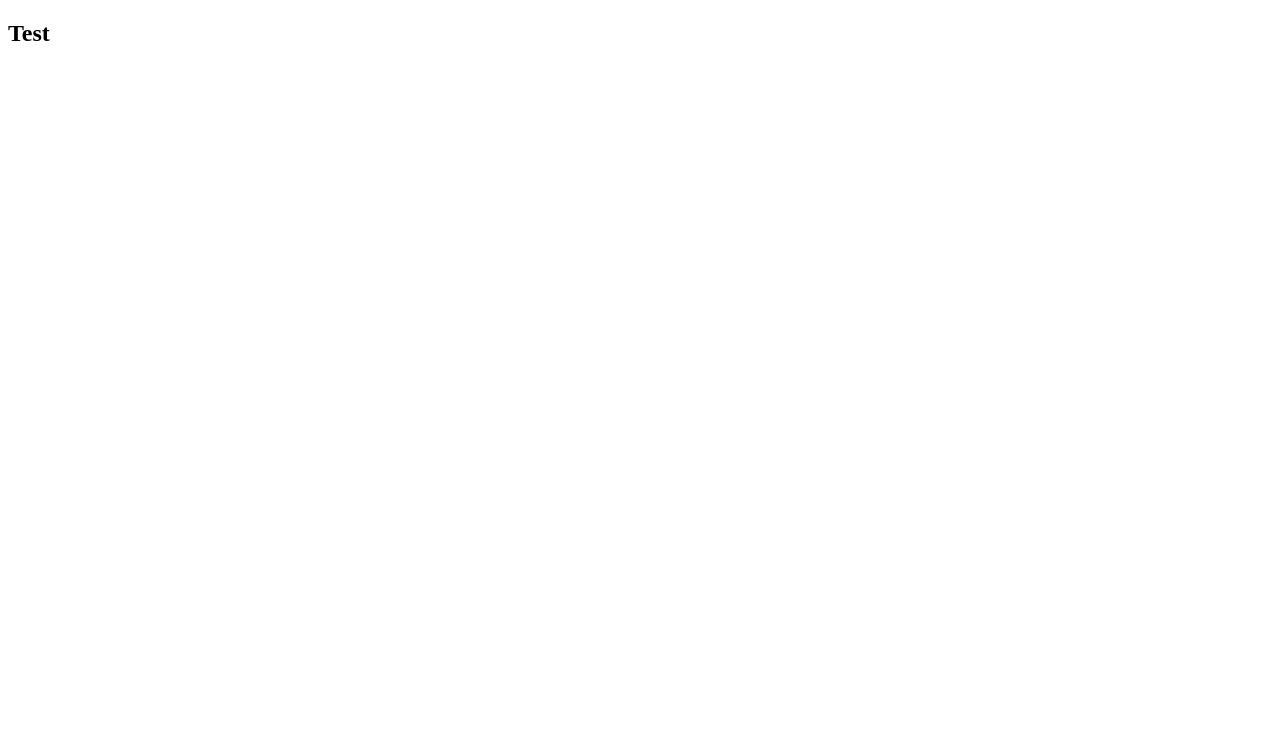
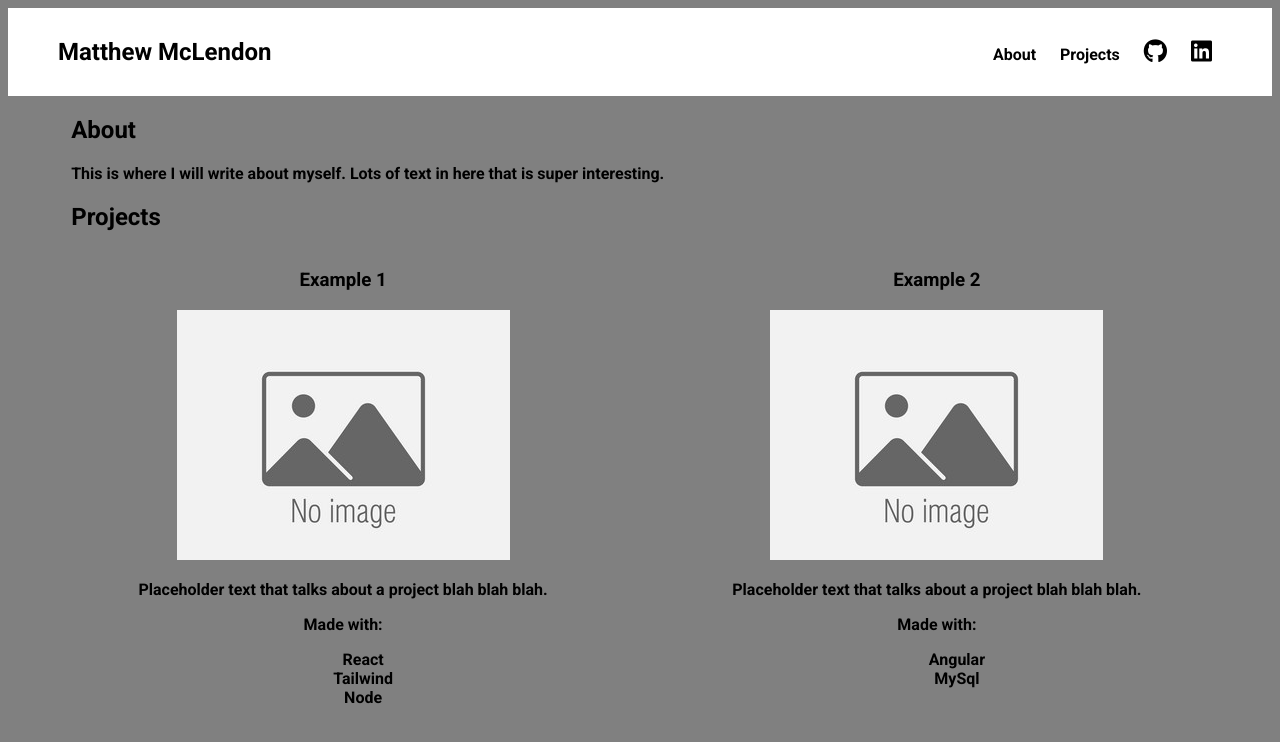
Before and after one commit to MatthewMcLendon/MatthewMcLendon.github.io, a plain HTML site: page index.html in a window 1280 px wide. Drawn offline with Linux system fonts and the light colour scheme.

Commit message:
func: set up project layout. Added basic styling and functionality

```diff
--- a/index.html
+++ b/index.html
@@ -5,12 +5,38 @@
   <meta charset="UTF-8">
   <meta name="viewport" content="width=device-width, initial-scale=1.0">
   <title>Matthew McLendon</title>
+  <link rel="stylesheet" href="https://cdnjs.cloudflare.com/ajax/libs/font-awesome/6.4.2/css/all.min.css">
+  <link rel="stylesheet" href="./style.css">
+  <link rel="stylesheet" href="https://fonts.googleapis.com/css2?family=Instrument+Serif&family=Montserrat:wght@100&family=Poppins&family=Roboto:wght@700&display=swap">
 </head>
 
 <body>
+  <header>
+    <nav>
+      <h1>Matthew McLendon</h1>
+      <div class="links">
+        <a href="/#about">About</a>
+        <a href="/#projects">Projects</a>
+        <a href="https://github.com/MatthewMcLendon" target="_blank" rel="noopener"><i class="fa-brands fa-github"></i></a>
+        <a href="https://www.linkedin.com/in/mgmclendon/" target="_blank" rel="noopener"><i class="fa-brands fa-linkedin"></i></a>
+      </div>
+    </nav>
+  </header>
   <main>
-    <h2>Test</h2>
+    <section class="about-me">
+      <!-- about me -->
+      <h2>About</h2>
+      <article>This is where I will write about myself. Lots of text in here that is super interesting.</article>
+    </section>
+    <section class="projects">
+      <h2>Projects</h2>
+      <div class="project-container"></div>
+    </section>
+    <section class="experience-container">
+      <!-- Resume -->
+    </section>
   </main>
+  <script type="module" src="./scripts/main.js"></script>
 </body>
 
 </html>
--- /dev/null
+++ b/scripts/main.js
@@ -0,0 +1,3 @@
+import projectList from "./projects/projectList.js";
+
+projectList();
--- /dev/null
+++ b/scripts/projects/project.js
@@ -0,0 +1,22 @@
+const projectComponent = (project) => {
+  console.log(project);
+  return `
+    <div class="project-card">
+        <h3>${project.name}</h3>
+        <picture>
+            <img src=${project.image} alt=${project.name}>
+        </picture>
+        <p>${project.description}</p>
+        <p>Made with:</p>
+        <ul>
+         ${project.tools
+           .map((tool) => {
+             return `<li>${tool}</li>`;
+           })
+           .join("")}
+        </ul>
+    </div>
+    `;
+};
+
+export default projectComponent;
--- /dev/null
+++ b/scripts/projects/projectData.js
@@ -0,0 +1,14 @@
+export const projects = [
+  {
+    name: "Example 1",
+    image: "../images/default.jpg",
+    description: "Placeholder text that talks about a project blah blah blah.",
+    tools: ["React", "Tailwind", "Node"],
+  },
+  {
+    name: "Example 2",
+    image: "../images/default.jpg",
+    description: "Placeholder text that talks about a project blah blah blah.",
+    tools: ["Angular", "MySql"],
+  },
+];
--- /dev/null
+++ b/scripts/projects/projectList.js
@@ -0,0 +1,14 @@
+import projectComponent from "./project.js";
+import { projects } from "./projectData.js";
+
+const targetElement = document.querySelector(".project-container");
+
+const projectList = () => {
+  targetElement.innerHTML = projects
+    .map((project) => {
+      return projectComponent(project);
+    })
+    .join("");
+};
+
+export default projectList;
--- /dev/null
+++ b/style.css
@@ -0,0 +1,50 @@
+html {
+  margin: 0;
+  padding: 0;
+}
+
+body {
+  font-family: "Roboto", sans-serif;
+  background-color: gray;
+}
+
+nav {
+  display: flex;
+  align-items: center;
+  justify-content: space-between;
+  padding: 10px 50px;
+  background-color: white;
+}
+
+nav a {
+  text-decoration: none;
+  color: black;
+  padding: 10px;
+}
+
+nav a:hover {
+  background-color: green;
+}
+
+nav a i {
+  font-size: x-large;
+}
+
+main {
+  margin: auto;
+  width: 90%;
+}
+
+.project-container {
+  display: grid;
+  gap: 50px;
+  grid-template-columns: auto auto;
+}
+
+.project-card {
+  text-align: center;
+}
+
+.project-card li {
+  list-style-type: none;
+}
```
Also changed, not shown: images/default.jpg (added).
